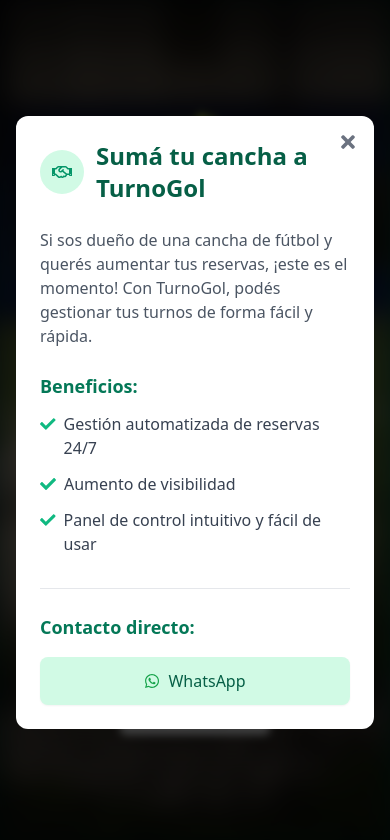
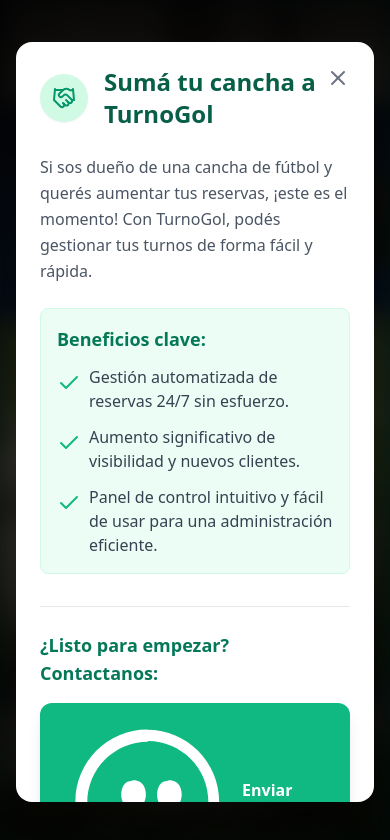
Before and after one commit to GonzaS89/front-turnogol-trial, a React (Vite) app: page / in a window 390 px wide. Both pictures are taken after a click on the button "Más info aquí". Shown: the top 840 px of the page. Built offline with nearby package versions, Linux system fonts and the light colour scheme.

Commit message:
cambio en apist

```diff
--- a/src/PantallaInicial.jsx
+++ b/src/PantallaInicial.jsx
@@ -1,117 +1,167 @@
 import { useState } from "react";
 import { Link } from "react-router-dom";
-import { AnimatePresence } from "framer-motion";
+import { motion, AnimatePresence } from "framer-motion";
 import {
-  FaFutbol,
-  FaArrowRight,
-  FaWhatsapp,
-  FaRegHandshake,
-  FaTimes,
-  FaCheck,
-} from "react-icons/fa";
-import imgHero from "/hero-cancha.jpeg";
-import logo from "/logo.png"; // Asegúrate de tener esta imagen
-// Asegúrate de tener esta imagen
+  ArrowRight,
+  Handshake,
+  X,
+  Check,
+  // Imported specific icons from lucide-react
+} from 'lucide-react';
+
+import logo from '/logo.png';
+import hero from '/hero-cancha.jpeg'
 
 export default function PantallaInicial() {
   const [showModal, setShowModal] = useState(false);
 
+  // Placeholder URLs for images as the original paths were unresolved
+  const imgHeroPlaceholder = "https://placehold.co/1200x800/22c55e/ffffff?text=Cancha+de+Fútbol";
+  const logoPlaceholder = "https://placehold.co/180x80/10b981/ffffff?text=TurnoGol+Logo";
+
+  // Inline SVG for a simple soccer ball
+  const SoccerBallIcon = ({ className }) => (
+    <svg
+      xmlns="http://www.w3.org/2000/svg"
+      viewBox="0 0 24 24"
+      fill="none"
+      stroke="currentColor"
+      strokeWidth="2"
+      strokeLinecap="round"
+      strokeLinejoin="round"
+      className={className}
+    >
+      <circle cx="12" cy="12" r="10" />
+      <path d="M12 2a10 10 0 0 0-8 4v.5L12 22l8-15.5V6a10 10 0 0 0-8-4z" />
+      <path d="M12 2v20" />
+      <path d="M22 6L2 6" />
+      <path d="M10 12l-8 4" />
+      <path d="M14 12l8 4" />
+    </svg>
+  );
+
+  // Inline SVG for WhatsApp icon
+  const WhatsappIcon = ({ className }) => (
+    <svg
+      xmlns="http://www.w3.org/2000/svg"
+      viewBox="0 0 24 24"
+      fill="currentColor"
+      className={className}
+    >
+      <path d="M12.04 2c-5.46 0-9.91 4.45-9.91 9.91 0 1.75.52 3.48 1.48 4.98L2 22l5.25-1.38c1.47.8 3.12 1.25 4.79 1.25 5.46 0 9.91-4.45 9.91-9.91s-4.45-9.91-9.91-9.91zm.04 1.58c4.63 0 8.38 3.75 8.38 8.38 0 4.63-3.75 8.38-8.38 8.38-1.57 0-3.1-.43-4.44-1.2l-3.34.88.9-3.23c-.93-1.39-1.44-3.03-1.44-4.73 0-4.63 3.75-8.38 8.38-8.38zm-2.47 5.56c-.13 0-.25.04-.37.11-.27.16-.47.41-.6.7-.13.3-.2.64-.2 1s.07.7.2 1c.13.3.33.54.6.7.27.16.58.24.9.24.32 0 .63-.08.9-.24.27-.16.47-.41.6-.7.13-.3.2-.64.2-1s-.07-.7-.2-1c-.13-.3-.33-.54-.6-.7-.27-.16-.58-.24-.9-.24zm4.94 0c-.13 0-.25.04-.37.11-.27.16-.47.41-.6.7-.13.3-.2.64-.2 1s.07.7.2 1c.13.3.33.54.6.7.27.16.58.24.9.24.32 0 .63-.08.9-.24.27-.16.47-.41.6-.7.13-.3.2-.64.2-1s-.07-.7-.2-1c-.13-.3-.33-.54-.6-.7-.27-.16-.58-.24-.9-.24z" />
+    </svg>
+  );
+
   return (
-    <section className="relative w-full h-screen overflow-hidden bg-gradient-to-br from-gray-900 via-emerald-900 to-emerald-700">
-      {/* Fondo - solo en móvil */}
-      <div className="lg:hidden absolute h-screen inset-0 bg-black/20 backdrop-blur-sm z-10">
+    // Main section container with a vibrant gradient background
+    <section className="relative w-full min-h-screen overflow-hidden bg-gradient-to-br from-gray-900 via-emerald-900 to-emerald-700 font-inter">
+      {/* Background image for mobile (visible below large screens) */}
+      <div className="lg:hidden absolute h-full w-full inset-0 z-10">
         <img
-          src={imgHero}
-          alt="Fondo de cancha"
+          src={hero} // Using placeholder image
+          alt="Fondo de cancha de fútbol"
           className="w-full h-full object-cover blur-md brightness-75"
         />
+        {/* Overlay to enhance text readability on mobile */}
         <div className="absolute inset-0 bg-gradient-to-b from-black/70 via-transparent to-black/70"></div>
       </div>
 
-      {/* Imagen derecha - solo en desktop */}
+      {/* Background image for desktop (hidden below large screens) */}
       <div className="hidden lg:block lg:w-1/2 lg:h-full lg:absolute lg:top-0 lg:right-0 z-0">
         <img
-          src={imgHero}
-          alt="Fondo de cancha"
-          className="w-full h-full object-cover blur-xs brightness-75"
+          src={hero} // Using placeholder image
+          alt="Fondo de cancha de fútbol"
+          className="w-full h-full object-cover brightness-75"
         />
       </div>
 
-      {/* Backdrop difuminado - solo en desktop */}
+      {/* Blurred overlay for desktop background image */}
       <div className="hidden lg:block absolute top-0 right-0 w-1/2 h-full bg-black/30 backdrop-blur-sm z-10"></div>
 
-      {/* Contenido - siempre a la izquierda */}
-      <div className="relative z-20 flex items-center justify-center lg:justify-start h-full px-6 text-white">
+      {/* Main content area */}
+      <div className="relative z-20 flex items-center justify-center lg:justify-start h-full px-6 text-white min-h-screen">
+        {/* Animated content wrapper */}
         <div
-          initial={{ x: -30, opacity: 0 }}
-          animate={{ x: 0, opacity: 1 }}
-          transition={{ duration: 0.8 }}
-          className="max-w-xl lg:w-1/2 text-center lg:text-left space-y-6 p-6 lg:p-8 flex flex-col justify-center h-[75vh] lg:h-auto lg:justify-around"
+          initial={{ x: -50, opacity: 0 }} // Initial animation state
+          animate={{ x: 0, opacity: 1 }} // Animation target state
+          transition={{ duration: 0.8, ease: "easeOut" }} // Animation properties
+          className="max-w-xl lg:w-1/2 text-center lg:text-left space-y-8 p-6 lg:p-8 flex flex-col justify-center min-h-[75vh] lg:min-h-screen lg:justify-around"
         >
-          {/* Logo */}
+          {/* Logo with animation */}
           <img
-            initial={{ y: 20, opacity: 0 }}
-            animate={{ y: 0, opacity: 1 }}
-            transition={{ delay: 0.4 }}
-            src="/logo.png"
+            initial={{ y: 30, opacity: 0 }} // Initial animation state
+            animate={{ y: 0, opacity: 1 }} // Animation target state
+            transition={{ delay: 0.4, duration: 0.6, ease: "easeOut" }} // Animation properties
+            src={logo} // Using placeholder logo
             alt="TurnoGol Logo"
-            className="w-[140px] sm:w-[180px] xl:w-[250px] mx-auto lg:mx-0"
+            className="w-[160px] sm:w-[200px] xl:w-[280px] mx-auto lg:mx-0 drop-shadow-lg"
           />
-          {/* Espacio entre logo y título */}
-          <div className="flex flex-col justify-center gap-6 h-2/3">
-            {/* Título */}
-            <div>
-              <h1 className="text-4xl sm:text-5xl xl:text-7xl font-extrabold leading-tight bg-gradient-to-r from-green-400 via-emerald-500 to-teal-600 bg-clip-text text-transparent">
+
+          {/* Title and description section */}
+          <div className="flex flex-col justify-center gap-6">
+            <div
+              initial={{ y: 30, opacity: 0 }}
+              animate={{ y: 0, opacity: 1 }}
+              transition={{ delay: 0.6, duration: 0.6, ease: "easeOut" }}
+            >
+              <h1 className="text-4xl sm:text-5xl xl:text-7xl font-extrabold leading-tight bg-gradient-to-r from-green-400 via-emerald-400 to-teal-500 bg-clip-text text-transparent drop-shadow-md">
                 Bienvenido a TurnoGol
               </h1>
-
-              {/* Descripción */}
-              <p className="text-base sm:text-lg md:text-base xl:text-2xl text-gray-200 max-w-lg mx-auto lg:mx-0 w-full">
+              <p className="text-base sm:text-lg md:text-base xl:text-2xl text-gray-200 max-w-lg mx-auto lg:mx-0 w-full mt-4">
                 Tu plataforma para reservar canchas de fútbol de forma rápida y
                 sencilla. ¡Disfruta del mejor fútbol con amigos!
               </p>
             </div>
 
-            {/* Botón */}
-            <Link
-              to="/canchas"
-              className="group inline-flex items-center justify-center gap-3 bg-gradient-to-r from-green-600 to-emerald-700 hover:from-green-700 hover:to-emerald-800 text-white font-semibold py-3 px-6 rounded-lg shadow-lg hover:shadow-emerald-500/30 transition-all duration-300 active:scale-95 w-full sm:w-auto xl:text-2xl xl:py-4"
+            {/* Action buttons */}
+            <div
+              initial={{ y: 30, opacity: 0 }}
+              animate={{ y: 0, opacity: 1 }}
+              transition={{ delay: 0.8, duration: 0.6, ease: "easeOut" }}
+              className="flex flex-col gap-4 justify-center lg:justify-start mt-6"
             >
-              <FaFutbol className="text-lg xl:text-2xl" />
-              <span>Quiero reservar un turno</span>
-              <FaArrowRight className="ml-1 group-hover:translate-x-1 transition-transform duration-300" />
-            </Link>
-            <Link
-              to="/login"
-              className="group inline-flex items-center justify-center gap-3 bg-gray-700 hover:bg-gray-800 text-white font-semibold py-3 px-6 rounded-lg shadow-md hover:shadow-gray-900/30 transition-all duration-300 active:scale-95 w-full sm:w-auto xl:text-2xl xl:py-4 mt-4"
-            >
-              <FaRegHandshake className="text-lg xl:text-2xl" />
-              <span>Acceso para propietarios</span>
-              <FaArrowRight className="ml-1 group-hover:translate-x-1 transition-transform duration-300" />
-            </Link>
+              {/* "Reservar Turno" button */}
+              <Link
+                to="/canchas"
+                className="group inline-flex items-center justify-center gap-3 bg-gradient-to-r from-green-600 to-emerald-700 hover:from-green-700 hover:to-emerald-800 text-white font-semibold py-3 px-6 rounded-xl shadow-lg hover:shadow-emerald-500/40 transition-all duration-300 active:scale-95 w-full sm:w-auto xl:text-2xl xl:py-4 xl:px-8 border-2 border-emerald-600 hover:border-emerald-700 transform hover:-translate-y-1"
+              >
+                {/* <SoccerBallIcon className="text-lg xl:text-2xl" /> Using inline SVG */}
+                <span>Quiero reservar un turno</span>
+                <ArrowRight className="ml-1 group-hover:translate-x-1 transition-transform duration-300" />
+              </Link>
+              {/* "Acceso Propietarios" button */}
+              <Link
+                to="/login"
+                className="group inline-flex items-center justify-center gap-3 bg-gray-700 hover:bg-gray-800 text-white font-semibold py-3 px-6 rounded-xl shadow-md hover:shadow-gray-900/40 transition-all duration-300 active:scale-95 w-full sm:w-auto xl:text-2xl xl:py-4 xl:px-8 border-2 border-gray-700 hover:border-gray-800 transform hover:-translate-y-1"
+              >
+                <Handshake className="text-lg xl:text-2xl" /> {/* Using Lucide icon */}
+                <span>Acceso para propietarios</span>
+                <ArrowRight className="ml-1 group-hover:translate-x-1 transition-transform duration-300" />
+              </Link>
+            </div>
           </div>
 
-          {/* Info trabajo */}
+          {/* "Trabaja con nosotros" section */}
           <div
             initial={{ y: 30, opacity: 0 }}
             animate={{ y: 0, opacity: 1 }}
-            transition={{ delay: 0.8 }}
+            transition={{ delay: 1, duration: 0.6, ease: "easeOut" }}
             className="mt-6 text-center lg:text-left xl:text-xl text-gray-300 flex flex-col items-center lg:items-start"
           >
-            <p>¿Querés trabajar con nosotros?</p>
+            <p className="text-gray-300 text-lg">¿Querés trabajar con nosotros?</p>
             <button
               onClick={() => setShowModal(true)}
-              className="font-medium text-gray-800 mt-1 inline-flex items-center gap-1 bg-gray-50 py-2 px-4 rounded-md hover:bg-gray-100 transition-colors duration-300 group xl:text-lg"
+              className="font-medium text-gray-800 mt-2 inline-flex items-center gap-2 bg-gray-100 py-2.5 px-5 rounded-lg hover:bg-gray-200 transition-colors duration-300 group xl:text-lg shadow-sm hover:shadow-md transform hover:-translate-y-0.5"
             >
               Más info aquí
-              <FaArrowRight className="text-xs group-hover:translate-x-1 transition-transform duration-300" />
+              <ArrowRight className="text-sm group-hover:translate-x-1 transition-transform duration-300" />
             </button>
           </div>
         </div>
       </div>
 
-      {/* Modal para dueños de canchas */}
-      <AnimatePresence>
+      {/* Modal for cancha owners */}
+
         {showModal && (
           <div
             initial={{ opacity: 0 }}
@@ -122,52 +172,52 @@
             onClick={() => setShowModal(false)}
           >
             <div
-              initial={{ scale: 0.9, y: 50 }}
-              animate={{ scale: 1, y: 0 }}
-              exit={{ scale: 0.9, y: 50 }}
-              transition={{ type: "spring", damping: 25 }}
-              className="bg-white rounded-xl w-full max-w-lg max-h-[90vh] overflow-y-auto shadow-2xl relative"
-              onClick={(e) => e.stopPropagation()}
+              initial={{ scale: 0.8, y: 50, opacity: 0 }}
+              animate={{ scale: 1, y: 0, opacity: 1 }}
+              exit={{ scale: 0.8, y: 50, opacity: 0 }}
+              transition={{ type: "spring", damping: 20, stiffness: 300 }}
+              className="bg-white rounded-2xl w-full max-w-lg max-h-[90vh] overflow-y-auto shadow-2xl relative"
+              onClick={(e) => e.stopPropagation()} // Prevent modal from closing when clicking inside
             >
-              {/* Botón cerrar */}
+              {/* Close button */}
               <button
                 onClick={() => setShowModal(false)}
-                className="absolute top-4 right-4 text-gray-500 hover:text-gray-700 transition-colors"
+                className="absolute top-4 right-4 text-gray-500 hover:text-gray-700 transition-colors z-10 p-2 rounded-full hover:bg-gray-100"
                 aria-label="Cerrar modal"
               >
-                <FaTimes className="text-xl" />
+                <X className="text-xl" /> {/* Using Lucide icon */}
               </button>
 
-              {/* Contenido del modal */}
+              {/* Modal content */}
               <div className="p-6 sm:p-8">
-                <div className="flex items-center gap-3 mb-6">
-                  <div className="p-3 bg-emerald-100 rounded-full">
-                    <FaRegHandshake className="text-emerald-600 text-xl" />
+                <div className="flex items-center gap-4 mb-6">
+                  <div className="p-3 bg-emerald-100 rounded-full shadow-sm">
+                    <Handshake className="text-emerald-600 text-2xl" /> {/* Using Lucide icon */}
                   </div>
                   <h2 className="text-2xl font-bold text-emerald-800">
                     Sumá tu cancha a TurnoGol
                   </h2>
                 </div>
 
-                <p className="text-gray-600 mb-6">
+                <p className="text-gray-600 mb-6 leading-relaxed">
                   Si sos dueño de una cancha de fútbol y querés aumentar tus
                   reservas, ¡este es el momento! Con TurnoGol, podés gestionar
                   tus turnos de forma fácil y rápida.
                 </p>
 
-                <div className="mb-8">
+                <div className="mb-8 p-4 bg-emerald-50 rounded-lg border border-emerald-100">
                   <h3 className="text-lg font-semibold text-emerald-700 mb-3">
-                    Beneficios:
+                    Beneficios clave:
                   </h3>
                   <ul className="space-y-3">
                     {[
-                      "Gestión automatizada de reservas 24/7",
-                      "Aumento de visibilidad",
-                      "Panel de control intuitivo y fácil de usar",
+                      "Gestión automatizada de reservas 24/7 sin esfuerzo.",
+                      "Aumento significativo de visibilidad y nuevos clientes.",
+                      "Panel de control intuitivo y fácil de usar para una administración eficiente.",
                     ].map((benefit, index) => (
                       <li key={index} className="flex items-start gap-2">
-                        <FaCheck className="text-emerald-500 mt-1" />
-                        <span className="text-gray-700">{benefit}</span>
+                        <Check className="text-emerald-500 mt-1.5 flex-shrink-0" /> {/* Using Lucide icon */}
+                        <span className="text-gray-700 text-base">{benefit}</span>
                       </li>
                     ))}
                   </ul>
@@ -175,17 +225,17 @@
 
                 <div className="border-t border-gray-200 pt-6">
                   <h3 className="text-lg font-semibold text-emerald-700 mb-4">
-                    Contacto directo:
+                    ¿Listo para empezar? Contactanos:
                   </h3>
                   <div className="flex flex-col sm:flex-row gap-4">
                     <a
                       href="https://wa.me/5493814482619"
                       target="_blank"
                       rel="noopener noreferrer"
-                      className="group flex items-center justify-center sm:justify-start gap-2 bg-emerald-100 hover:bg-emerald-200 text-emerald-800 px-4 py-3 rounded-lg transition-all duration-200 shadow-sm hover:shadow-md"
+                      className="group flex items-center justify-center sm:justify-start gap-2 bg-emerald-500 hover:bg-emerald-600 text-white font-semibold px-5 py-3 rounded-xl transition-all duration-200 shadow-lg hover:shadow-emerald-500/30 transform hover:-translate-y-0.5"
                     >
-                      <FaWhatsapp className="text-green-600 group-hover:scale-110 transition-transform" />
-                      <span>WhatsApp</span>
+                      <WhatsappIcon className="text-xl group-hover:scale-110 transition-transform" /> {/* Using inline SVG */}
+                      <span>Enviar WhatsApp</span>
                     </a>
                   </div>
                 </div>
@@ -193,7 +243,6 @@
             </div>
           </div>
         )}
-      </AnimatePresence>
     </section>
   );
 }
```
Also changed, not shown: src/cliente/Turnos/ReservaDeTurno.jsx (+36 -20 lines), src/cliente/Turnos/components/Turno.jsx (+66 -46 lines).
